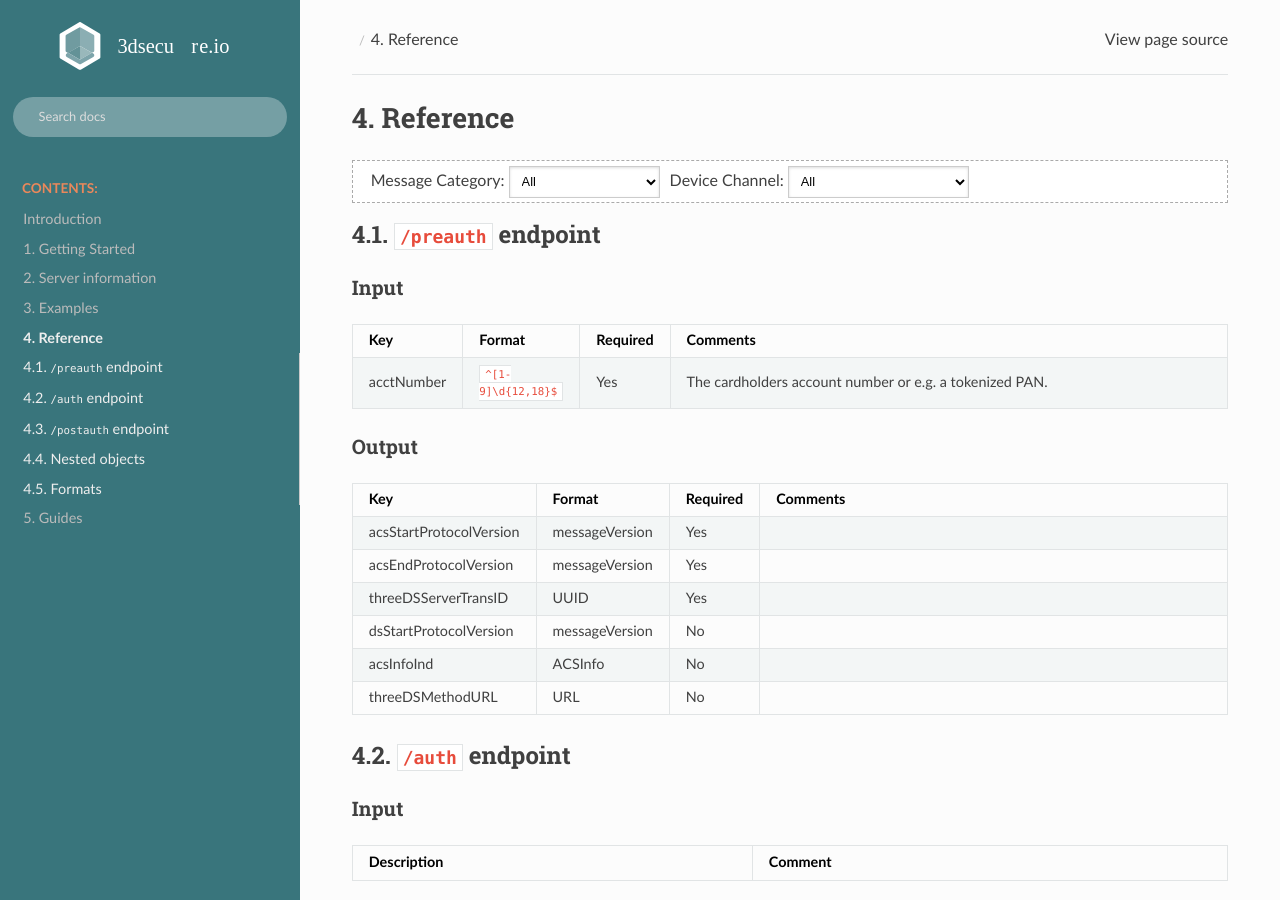
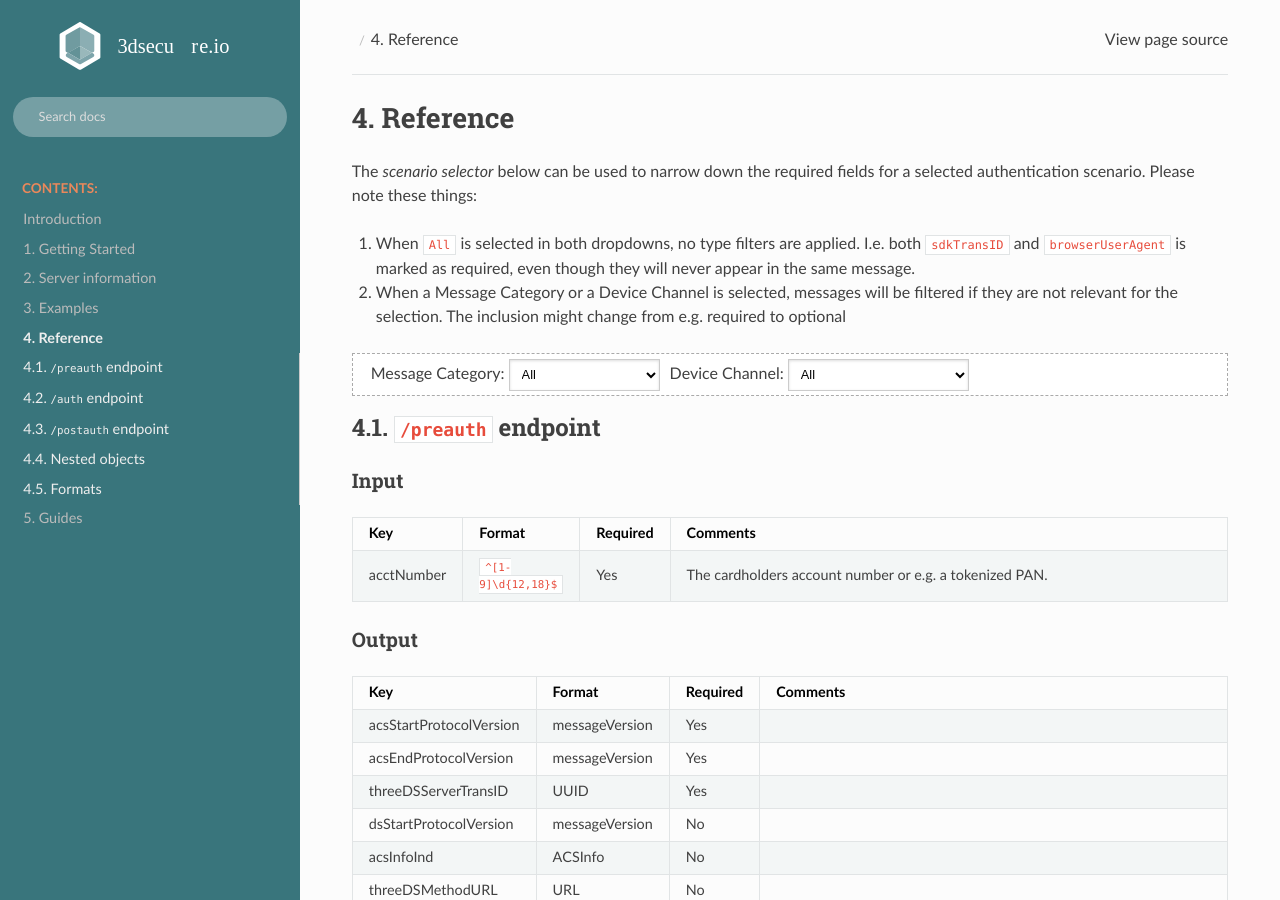
Before and after one commit to clearhaus/3DSv2-api-documentation, a Sphinx documentation site: the page built from source/reference.rst, in a window 1280 px wide and 900 px high. Built offline with Sphinx 7.4.7 and the Read the Docs theme 2.0.0, drawn with Linux system fonts in a browser that asks for light colours.

Commit message:
Briefly explain scenario selector.

```diff
--- a/source/reference.rst
+++ b/source/reference.rst
@@ -3,6 +3,16 @@
 #########
 Reference
 #########
+
+The *scenario selector* below can be used to narrow down the required fields
+for a selected authentication scenario. Please note these things:
+
+1. When ``All`` is selected in both dropdowns, no type filters are applied.
+   I.e. both ``sdkTransID`` and ``browserUserAgent`` is marked as required,
+   even though they will never appear in the same message.
+2. When a Message Category or a Device Channel is selected, messages will be
+   filtered if they are not relevant for the selection. The inclusion might
+   change from e.g. required to optional
 
 .. include:: _static/scenario_selector.html
 
```
